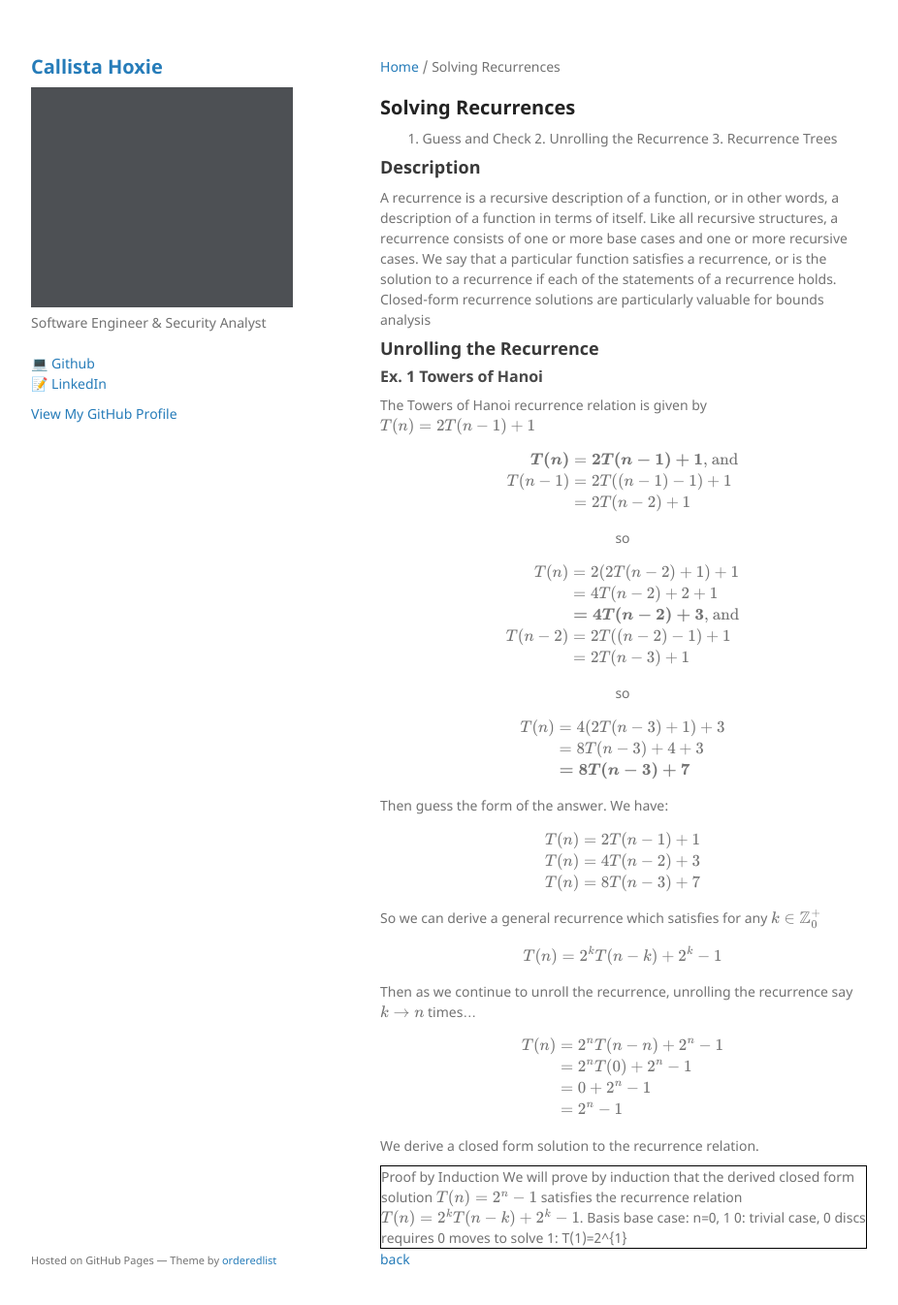
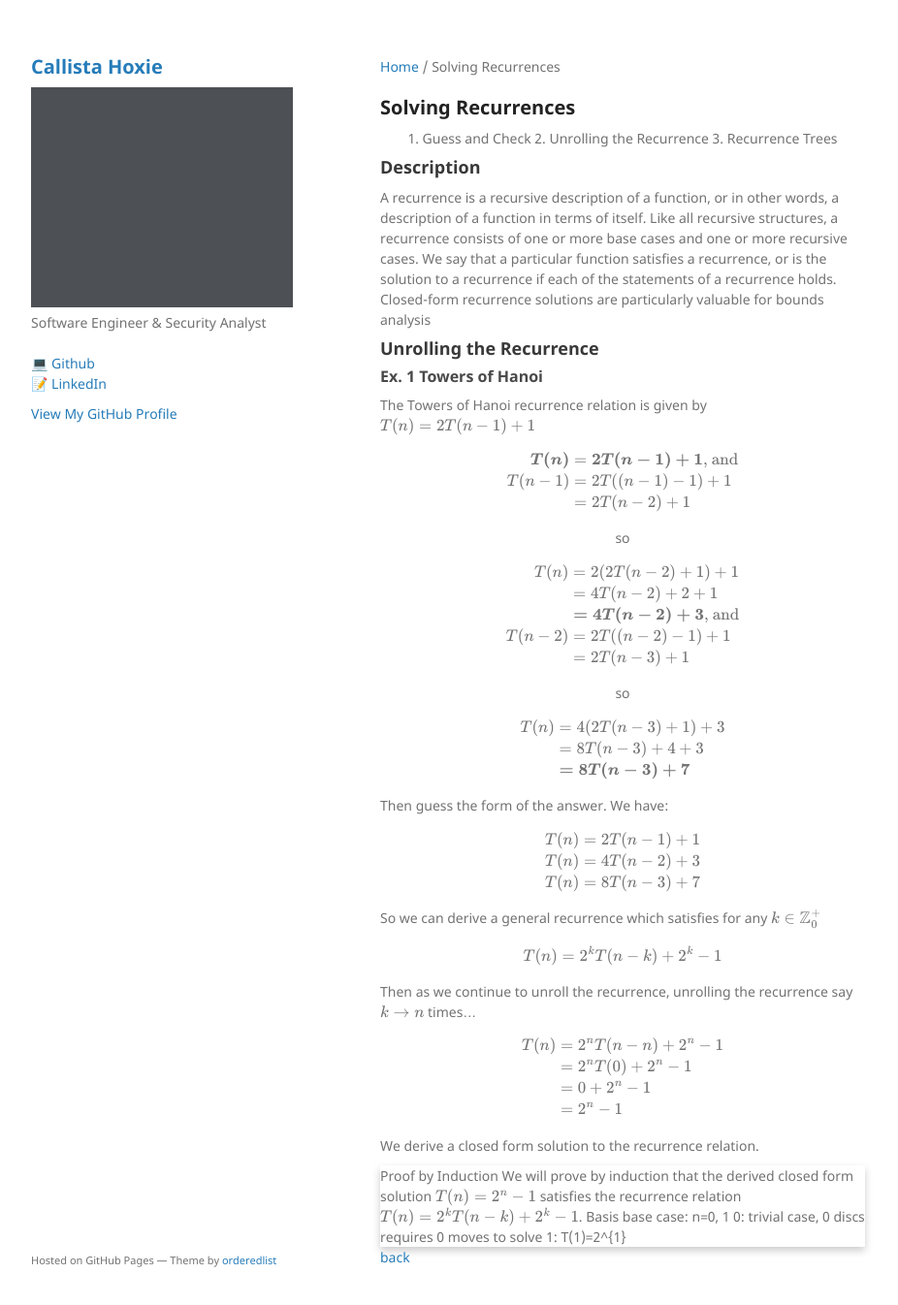
Before and after one commit to callistajosette/callistajosette.github.io, a Jekyll site: the page built from project-crease.md, in a window 1280 px wide and 1369 px high. Shown: the top 1346 px of the window at 97% size, without its empty margins (178-1104 px from the left). Built offline with Jekyll 4.4.1, drawn with Linux system fonts in a browser that asks for light colours; our own code applies the rules of GitHub Pages for plain Markdown files.

Commit message:
Update project-crease.md

```diff
--- a/project-crease.md
+++ b/project-crease.md
@@ -70,7 +70,7 @@ $$
 
 We derive a closed form solution to the recurrence relation.
 
-<div style="border: 1px solid #000; width: 100%;">
+<div style=" width: 100%; box-shadow: 0 4px 8px 0 rgba(0,0,0,0.2); transition: 0.3s;">
 Proof by Induction
 We will prove by induction that the derived closed form solution $T(n)=2^{n}-1$ satisfies the recurrence relation $T(n)= 2^{k}T(n-k)+2^{k}-1$.
 
```
